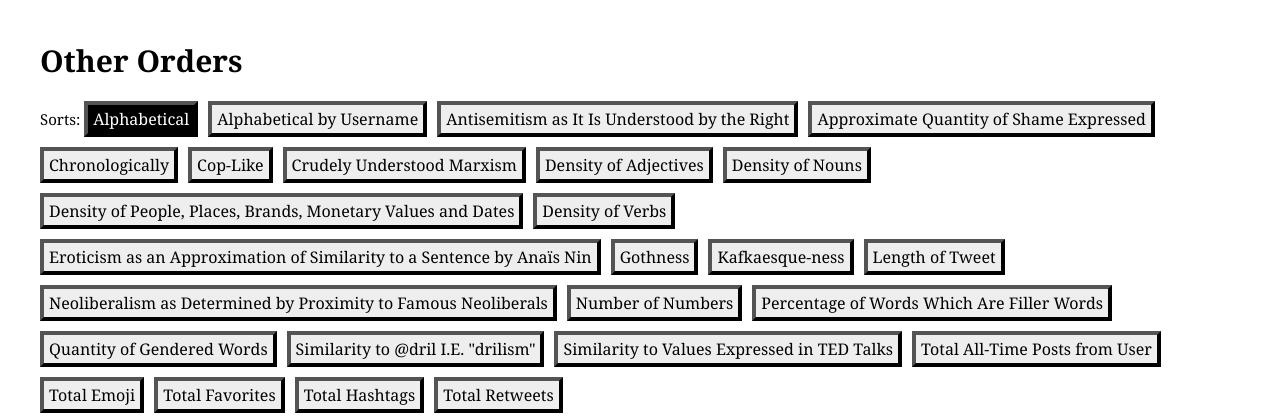
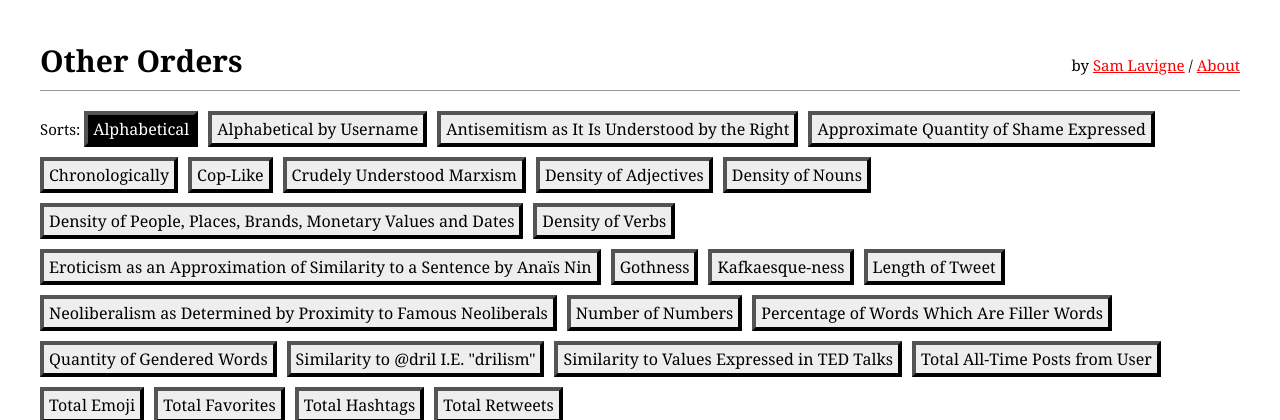
Before and after one commit to antiboredom/other-orders, a Flask app: template templates/index_vue.html in a window 1280 px wide. Shown: the top 420 px of the page. Run offline with Flask 2, Linux system fonts and the light colour scheme; the template is opened without the code that fills it, so the values that code supplies are empty; parts of the project's set-up code (start-up, migrations or seed data) failed here and were passed over.

Commit message:
add about link

```diff
--- a/static/style.css
+++ b/static/style.css
@@ -154,6 +154,12 @@ select {
   padding: 20px;
 }
 
+.top {
+  display: flex;
+  border-bottom: 1px solid #999;
+  justify-content: space-between;
+}
+
 @media (max-width: 768px) {
   td,
   th {
--- a/templates/index_vue.html
+++ b/templates/index_vue.html
@@ -17,7 +17,10 @@
   <div class="container" id="app">
     <div v-if="loading" id="loading"><p>Loading</p></div>
 
-    <h1 class="logo">Other Orders</h1>
+    <div class="top">
+      <h1 class="logo">Other Orders</h1>
+      <p>by <a href="https://lav.io">Sam Lavigne</a> / <a href="/">About</a></p>
+    </div>
 
     <!-- <p><i>Other Orders</i> is a series of ordering mechanisms that can be used to sort twitter streams as well as texts in general. By <a href="https://lav.io">Sam Lavigne</a>.</p> -->
 
```
